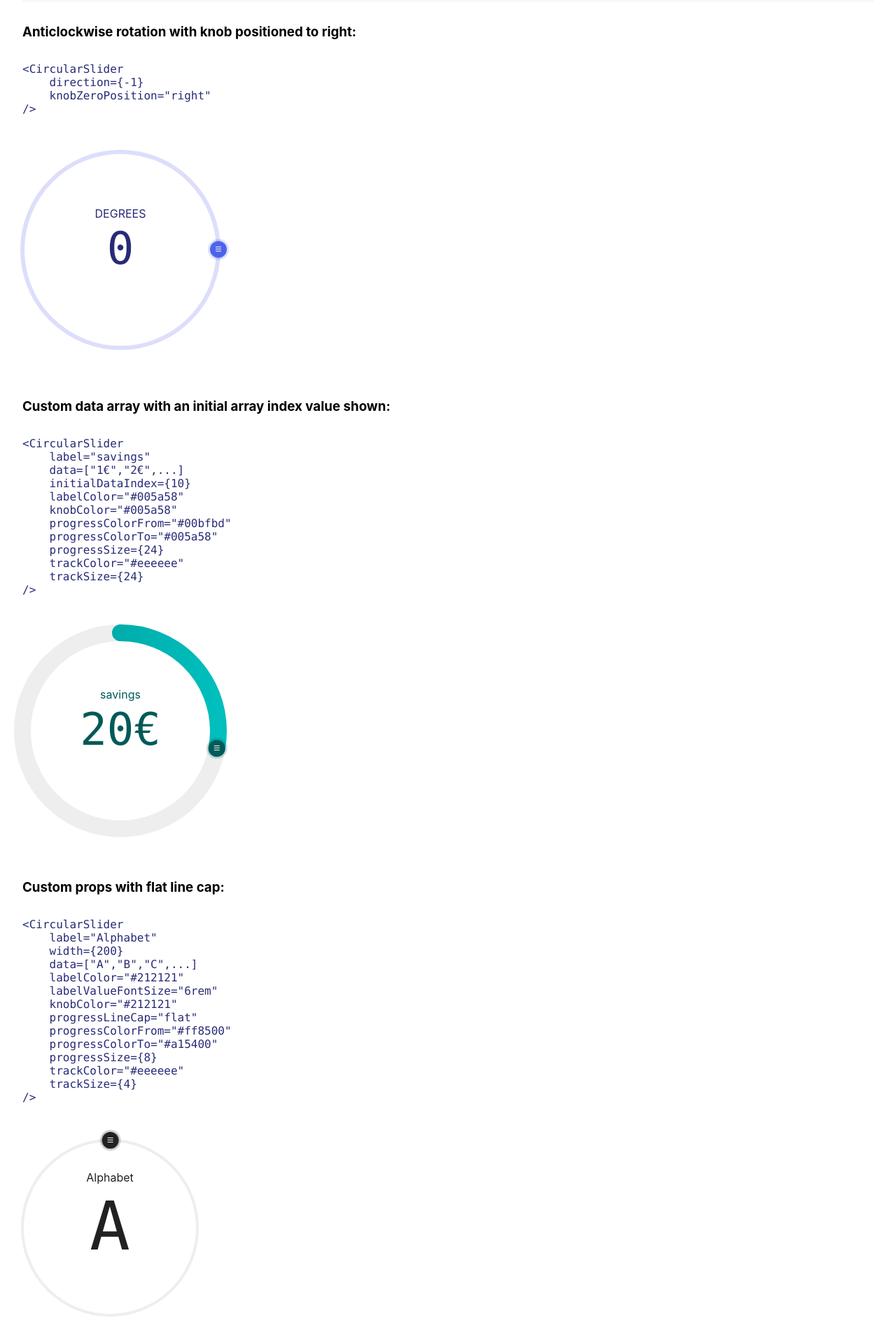
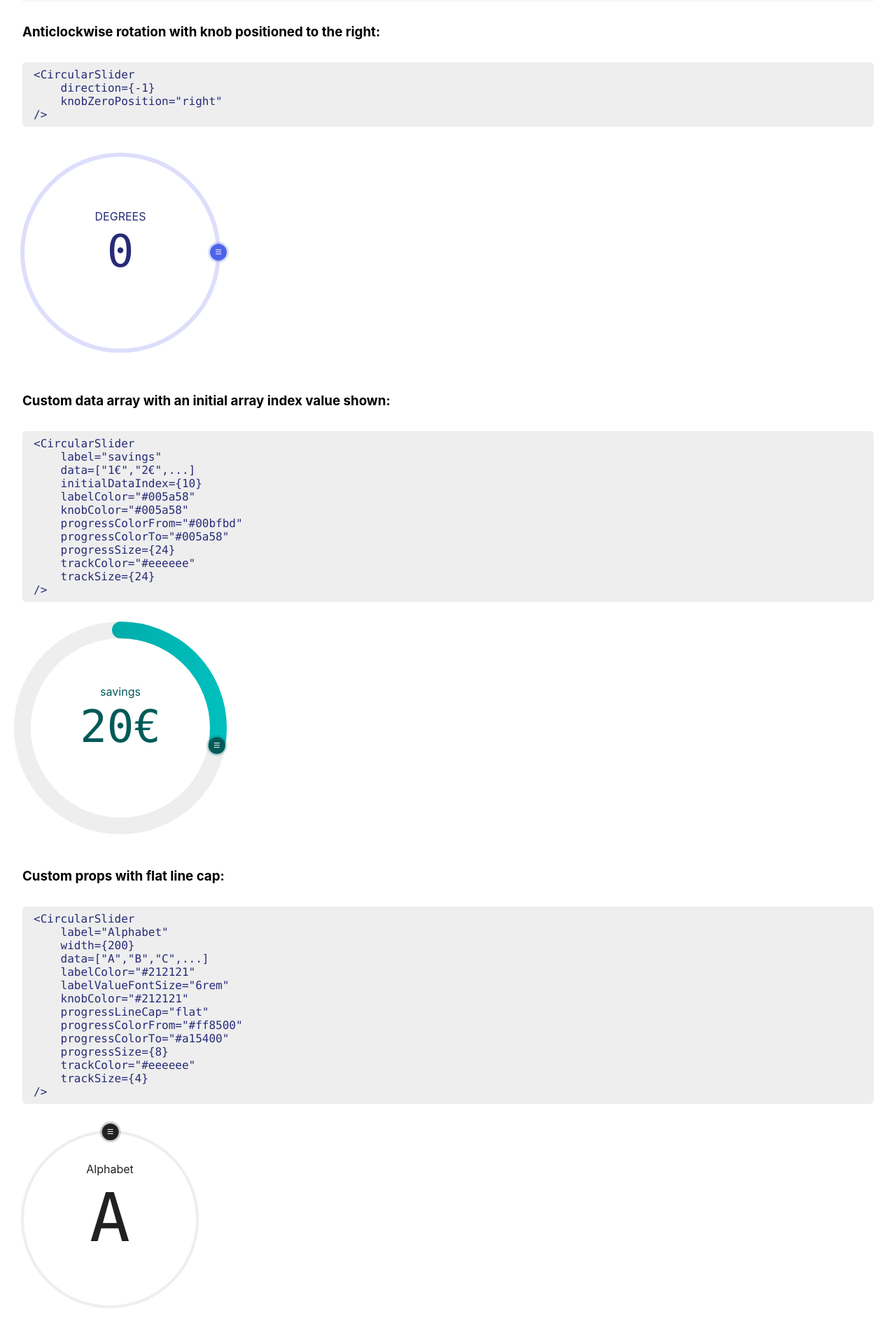
Before and after one commit to fseehawer/react-circular-slider, a React (Create React App) app: page / in a window 1280 px wide. Shown: the part 68-1988 px from the top of the page at 70% size. Built offline with nearby package versions, Linux system fonts and the light colour scheme.

Commit message:
Add min/max props to be able to set any range of values

```diff
--- a/package.json
+++ b/package.json
@@ -1,6 +1,6 @@
 {
   "name": "@fseehawer/react-circular-slider",
-  "version": "1.4.6",
+  "version": "1.4.7",
   "description": "A customizable circular slider with no dependencies.",
   "main": "index.js",
   "repository": {
--- a/src/App.js
+++ b/src/App.js
@@ -15,27 +15,37 @@ const App = () => {
 
         h3: {
             margin: '2rem 0',
+        },
+
+        pre: {
+            borderRadius: '0.3rem',
+            backgroundColor: '#eeeeee',
+            padding: '0.5rem 1rem'
+        },
+
+        slider: {
+          padding: '1.5rem 0'
         }
     });
 
     return (
         <div className={css(styles.wrapper)}>
             <h2 className={css(styles.h2)}>react-circular-slider</h2>
-            <h3 className={css(styles.h3)}>Anticlockwise rotation with knob positioned to right:</h3>
-            <pre>
+            <h3 className={css(styles.h3)}>Anticlockwise rotation with knob positioned to the right:</h3>
+            <pre className={css(styles.pre)}>
                 {`<CircularSlider
     direction={-1}
     knobZeroPosition="right"
 />`}
             </pre>
-            <p>&nbsp;</p>
+            <div className={css(styles.slider)}>
                 <CircularSlider
                     direction={-1}
                     knobZeroPosition="right"
                 />
-            <p>&nbsp;</p>
+            </div>
             <h3 className={css(styles.h3)}>Custom data array with an initial array index value shown:</h3>
-            <pre>
+            <pre className={css(styles.pre)}>
                 {`<CircularSlider
     label="savings"
     data=["1€","2€",...]
@@ -49,7 +59,7 @@ const App = () => {
     trackSize={24}
 />`}
             </pre>
-            <p>&nbsp;</p>
+            <div className={css(styles.slider)}>
                 <CircularSlider
                     label="savings"
                     labelColor={"#005a58"}
@@ -62,9 +72,9 @@ const App = () => {
                     initialDataIndex={10}
                     data={["1€","2€","3€","4€","5€","6€","7€","8€","9€","10€","20€","30€","40€","50€","60€","70€","80€","90€","100€","200€","300€","400€","500€","600€","700€","800€","900€","1000€","2000€","3000€","4000€","5000€","6000€","7000€","8000€","9000€","10000€"]}
                 />
-            <p>&nbsp;</p>
+            </div>
             <h3 className={css(styles.h3)}>Custom props with flat line cap:</h3>
-            <pre>
+            <pre className={css(styles.pre)}>
                 {`<CircularSlider
     label="Alphabet"
     width={200}
@@ -80,7 +90,7 @@ const App = () => {
     trackSize={4}
 />`}
             </pre>
-            <p>&nbsp;</p>
+            <div className={css(styles.slider)}>
                 <CircularSlider
                     label="Alphabet"
                     width={250}
@@ -95,7 +105,7 @@ const App = () => {
                     progressLineCap="flat"
                     data={"ABCDEFGHIJKLMNOPQRSTUVWXYZ".split("")}
                 />
-            <p>&nbsp;</p>
+            </div>
         </div>
     );
 };
--- a/src/CircularSlider/index.js
+++ b/src/CircularSlider/index.js
@@ -17,6 +17,8 @@ const CircularSlider = (props) => {
         label = 'DEGREES',
         width = 280,
         direction = 1,
+        min = 0,
+        max = 360,
         knobColor = '#4e63ea',
         knobZeroPosition = 'top',
         labelColor = '#272b77',
@@ -40,6 +42,7 @@ const CircularSlider = (props) => {
         width: width,
         radius: width / 2,
         label: 0,
+        data: [],
         radians: 0,
         knob: {
             x: 0,
@@ -65,6 +68,14 @@ const CircularSlider = (props) => {
         return Math.min(Math.max(number, -1), 1)
     };
 
+    const generateRange = (min, max) => {
+      let rangeOfNumbers = [];
+      for(let i = min; i <= max; i++) {
+          rangeOfNumbers.push(i);
+      }
+      return rangeOfNumbers;
+    };
+
     const offsetRelativeToDocument = useCallback(() => {
         const rect = circularSlider.current.getBoundingClientRect();
         const scrollLeft = window.pageXOffset || document.documentElement.scrollLeft;
@@ -78,25 +89,17 @@ const CircularSlider = (props) => {
         let degrees = (offsetRadians > 0 ? offsetRadians
             :
             ((2 * Math.PI) + offsetRadians)) * (360 / (2 * Math.PI));
-
-        let currentPoint = 0;
-
-        if(!!data.length) {
-            const pointsInCircle = Math.ceil(360 / data.length);
-            currentPoint = Math.floor(degrees / pointsInCircle);
-        }
-
+        // change direction
         const dashOffset = (degrees / 360) * state.dashFullArray;
-
-        // change direction
         degrees = (getSliderRotation(direction) === -1 ? 360 - degrees : degrees);
 
-        const labelValue = !!data.length ? data[currentPoint] : Math.round(degrees);
+        const pointsInCircle = state.data.length / 360;
+        const currentPoint = Math.floor(degrees * pointsInCircle);
 
         setState(prevState => ({
             ...prevState,
             dashFullOffset: getSliderRotation(direction) === -1 ? dashOffset : state.dashFullArray - dashOffset,
-            label: labelValue,
+            label: state.data[currentPoint],
             knob: {
                 x: (radius * Math.cos(radians) + radius),
                 y: (radius * Math.sin(radians) + radius),
@@ -104,8 +107,8 @@ const CircularSlider = (props) => {
         }));
 
         // props callback for parent
-        onChange(labelValue);
-    }, [state.dashFullArray, state.radius, data, knobOffset, knobZeroPosition, direction, onChange]);
+        onChange(state.data[currentPoint]);
+    }, [state.dashFullArray, state.radius, state.data, knobOffset, knobZeroPosition, direction, onChange]);
 
     const onMouseDown = useCallback((event) => {
         setState(prevState => ({
@@ -148,9 +151,11 @@ const CircularSlider = (props) => {
         setState(prevState => ({
             ...prevState,
             mounted: true,
+            data: data.length ? [...data] : [...generateRange(min, max)],
             dashFullArray: pathLength,
         }));
-    }, []);
+        // eslint-disable-next-line
+    }, [max, min]);
 
     useEffect(() => {
         const dataArrayLength = data.length;
```
Also changed, not shown: index.js, 13 other files (tests, documents, lock files or other folders). Lines whose indentation alone changed are shown as unchanged.
